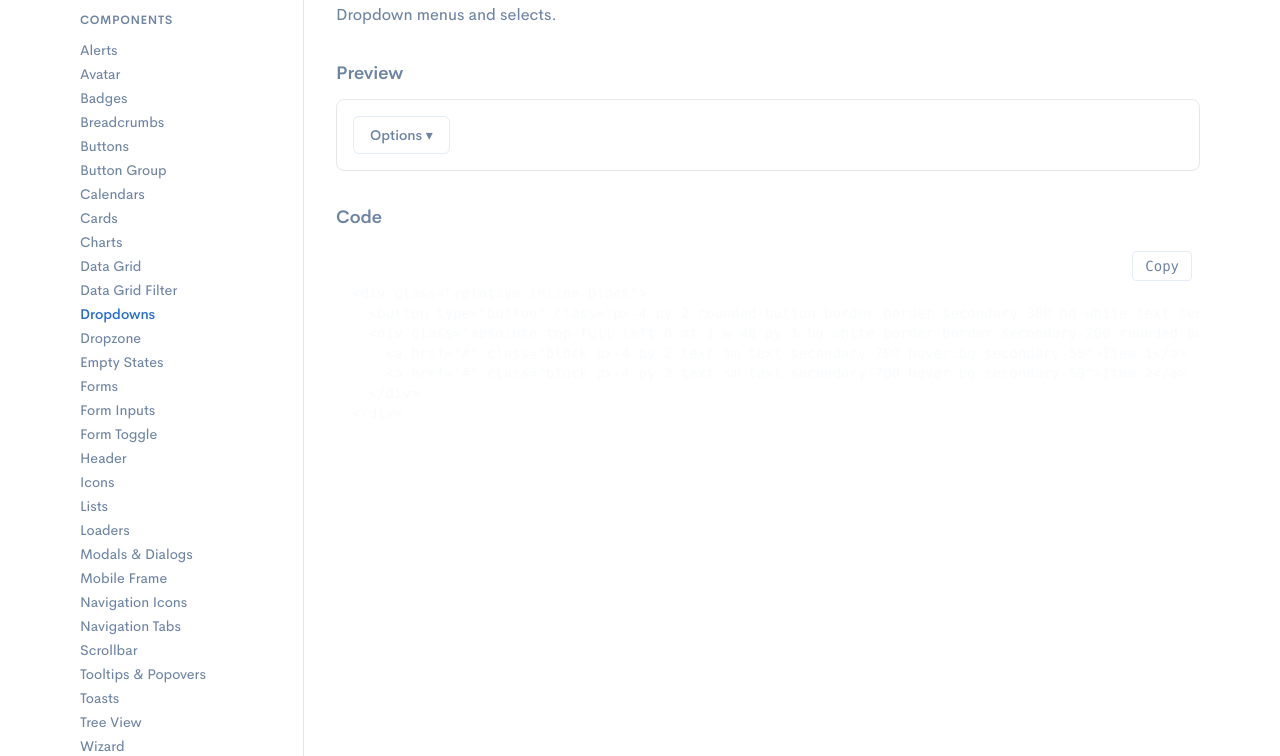
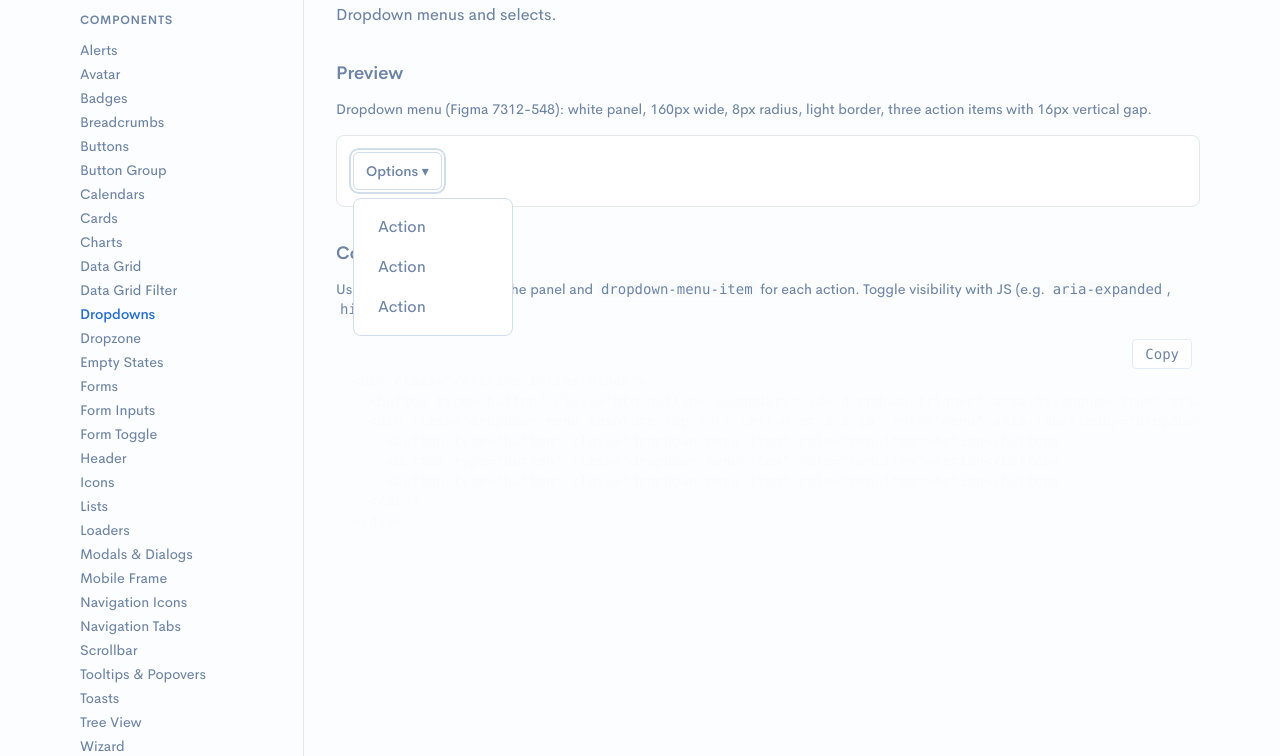
Before and after one commit to shauncallaghan508/cendyn-design-system, a website: page docs/components/dropdowns.html in a window 1280 px wide. Both pictures are taken after a click on the button "Options ▾". Shown: the part 153-909 px from the top of the page. Drawn offline with Linux system fonts and the light colour scheme.

Commit message:
add dropdowns

```diff
--- a/docs/components/dropdowns.html
+++ b/docs/components/dropdowns.html
@@ -63,20 +63,43 @@
       <p class="text-secondary-600 mb-8">Dropdown menus and selects.</p>
       <section class="mb-8">
         <h2 class="text-lg font-semibold text-secondary-900 mb-3">Preview</h2>
+        <p class="text-sm text-secondary-600 mb-4">Dropdown menu (Figma 7312-548): white panel, 160px wide, 8px radius, light border, three action items with 16px vertical gap.</p>
         <div class="p-4 bg-white rounded-card border border-secondary-200">
-          <div class="relative inline-block"><button type="button" class="px-4 py-2 rounded-button border border-secondary-300 bg-white text-secondary-700 text-sm font-medium hover:bg-secondary-50">Options ▾</button><div class="absolute top-full left-0 mt-1 w-48 py-1 bg-white border border-secondary-200 rounded-button shadow-dropdown z-10 hidden"><a href="#" class="block px-4 py-2 text-sm text-secondary-700 hover:bg-secondary-50">Item 1</a><a href="#" class="block px-4 py-2 text-sm text-secondary-700 hover:bg-secondary-50">Item 2</a></div></div>
+          <div class="relative inline-block">
+            <button type="button" class="btn-outline-secondary" id="dropdown-trigger" aria-haspopup="true" aria-expanded="false">Options ▾</button>
+            <div class="dropdown-menu absolute top-full left-0 mt-2 z-10" id="dropdown-panel" role="menu" aria-labelledby="dropdown-trigger" hidden>
+              <button type="button" class="dropdown-menu-item" role="menuitem">Action</button>
+              <button type="button" class="dropdown-menu-item" role="menuitem">Action</button>
+              <button type="button" class="dropdown-menu-item" role="menuitem">Action</button>
+            </div>
+          </div>
         </div>
       </section>
       <section>
         <h2 class="text-lg font-semibold text-secondary-900 mb-3">Code</h2>
+        <p class="text-sm text-secondary-600 mb-3">Use <code class="bg-secondary-100 px-1 rounded">dropdown-menu</code> for the panel and <code class="bg-secondary-100 px-1 rounded">dropdown-menu-item</code> for each action. Toggle visibility with JS (e.g. <code class="bg-secondary-100 px-1 rounded">aria-expanded</code>, <code class="bg-secondary-100 px-1 rounded">hidden</code>).</p>
         <pre class="relative pt-10 pr-14 pb-4 pl-4 bg-secondary-900 text-secondary-100 rounded-card overflow-x-auto text-sm"><code data-copyable>&lt;div class=&quot;relative inline-block&quot;&gt;
-  &lt;button type=&quot;button&quot; class=&quot;px-4 py-2 rounded-button border border-secondary-300 bg-white text-secondary-700 text-sm font-medium&quot;&gt;Options ▾&lt;/button&gt;
-  &lt;div class=&quot;absolute top-full left-0 mt-1 w-48 py-1 bg-white border border-secondary-200 rounded-button shadow-dropdown&quot;&gt;
-    &lt;a href=&quot;#&quot; class=&quot;block px-4 py-2 text-sm text-secondary-700 hover:bg-secondary-50&quot;&gt;Item 1&lt;/a&gt;
-    &lt;a href=&quot;#&quot; class=&quot;block px-4 py-2 text-sm text-secondary-700 hover:bg-secondary-50&quot;&gt;Item 2&lt;/a&gt;
+  &lt;button type=&quot;button&quot; class=&quot;btn-outline-secondary&quot; id=&quot;dropdown-trigger&quot; aria-haspopup=&quot;true&quot; aria-expanded=&quot;false&quot;&gt;Options ▾&lt;/button&gt;
+  &lt;div class=&quot;dropdown-menu absolute top-full left-0 mt-2 z-10&quot; role=&quot;menu&quot; aria-labelledby=&quot;dropdown-trigger&quot; hidden&gt;
+    &lt;button type=&quot;button&quot; class=&quot;dropdown-menu-item&quot; role=&quot;menuitem&quot;&gt;Action&lt;/button&gt;
+    &lt;button type=&quot;button&quot; class=&quot;dropdown-menu-item&quot; role=&quot;menuitem&quot;&gt;Action&lt;/button&gt;
+    &lt;button type=&quot;button&quot; class=&quot;dropdown-menu-item&quot; role=&quot;menuitem&quot;&gt;Action&lt;/button&gt;
   &lt;/div&gt;
 &lt;/div&gt;</code></pre>
       </section>
+      <script>
+        (function() {
+          var trigger = document.getElementById('dropdown-trigger');
+          var panel = document.getElementById('dropdown-panel');
+          if (trigger && panel) {
+            trigger.addEventListener('click', function() {
+              var open = panel.getAttribute('hidden') == null;
+              panel.toggleAttribute('hidden', open);
+              trigger.setAttribute('aria-expanded', !open);
+            });
+          }
+        })();
+      </script>
     </main>
   </div>
   <script src="../js/copy.js"></script>
--- a/docs/input.css
+++ b/docs/input.css
@@ -223,4 +223,12 @@
   .btn-icon-link-error { @apply inline-flex items-center justify-center p-space-12 rounded-md text-error bg-transparent hover:underline focus:outline-none focus:ring-2 focus:ring-error-40 focus:ring-offset-1 disabled:opacity-60 disabled:cursor-not-allowed; }
   .btn-icon-link-default { @apply inline-flex items-center justify-center p-space-12 rounded-md text-neutrals-black bg-transparent hover:underline focus:outline-none focus:ring-2 focus:ring-secondary-400 focus:ring-offset-1 disabled:opacity-60 disabled:cursor-not-allowed; }
   .btn-icon-sm { @apply p-2; }
+
+  /* Dropdown menu — Figma 7312-548: white panel, 160px, 8px radius, gray-400 border, 24px/16px padding, 16px gap, gray-700 text */
+  .dropdown-menu {
+    @apply bg-white border border-neutrals-gray-400 rounded-lg flex flex-col gap-4 min-w-[160px] w-[160px] px-space-24 py-space-16 text-base text-neutrals-gray-700 font-normal leading-normal;
+  }
+  .dropdown-menu-item {
+    @apply text-left w-full bg-transparent border-0 cursor-pointer py-0 px-0 text-inherit hover:bg-secondary-50 focus:outline-none focus:ring-0;
+  }
 }
--- a/preset.js
+++ b/preset.js
@@ -36,6 +36,7 @@ module.exports = {
         // Semantic alias (use neutrals in components)
         secondary: {
           DEFAULT: '#6e84a3',
+          50: '#FCFDFE',
           100: '#f9fbfd',
           300: '#e4ebf6',
           400: '#d2ddec',
```
Also changed, not shown: docs/components/calendars.html (+8 -4 lines), docs/css/docs.css.
